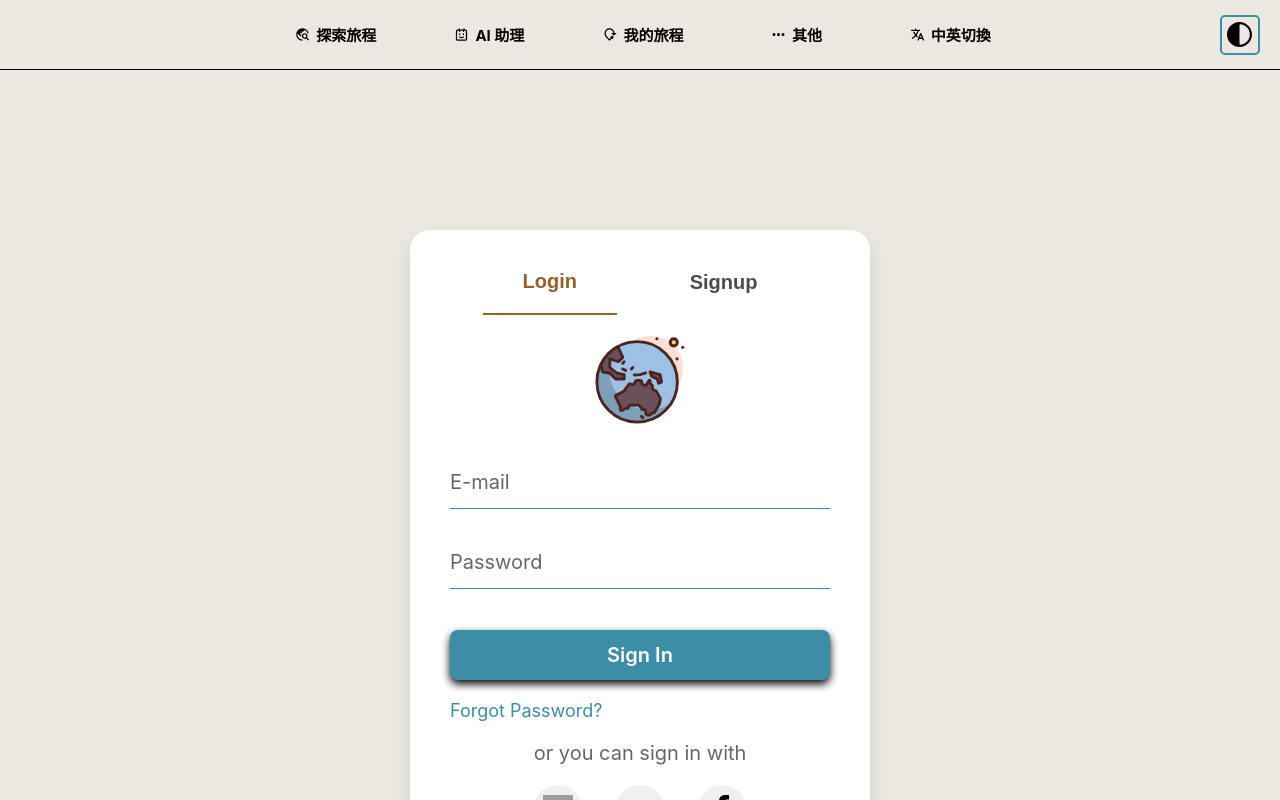
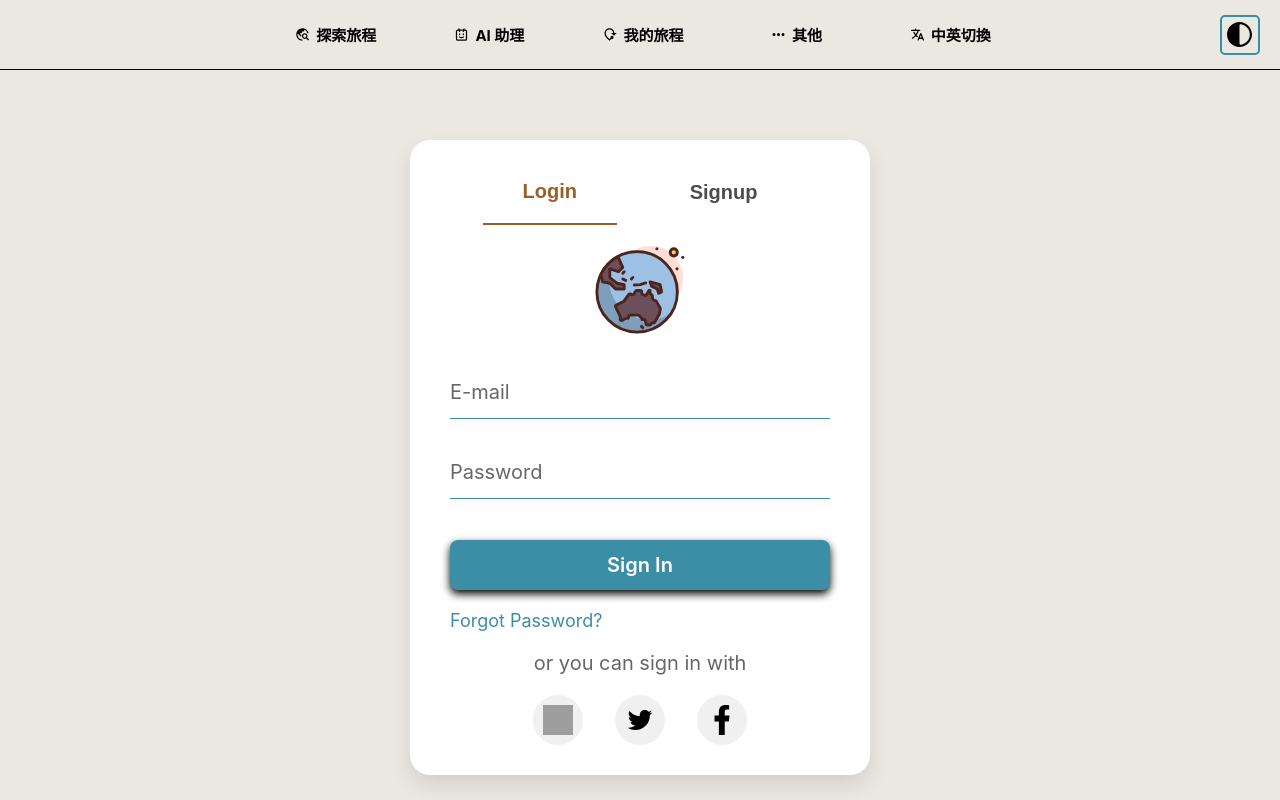
Before and after one commit to 112-2-SDM-G4/TripBuddy, a React (Create React App) app in the folder frontend/: page /login in a window 1280 px wide. Built offline with nearby package versions, Linux system fonts and the light colour scheme; grey boxes are pictures that could not be loaded.

Commit message:
[TAS-31] Update Login page 1. 修復bcrypt套件問題 2. 調整版面

```diff
--- a/frontend/package.json
+++ b/frontend/package.json
@@ -2,6 +2,9 @@
   "name": "frontend",
   "version": "0.1.0",
   "private": true,
+  "browser": {
+    "crypto": false
+  },
   "dependencies": {
     "@dnd-kit/core": "^6.1.0",
     "@dnd-kit/sortable": "^8.0.0",
@@ -11,6 +14,7 @@
     "@testing-library/user-event": "^13.5.0",
     "bcryptjs": "^2.4.3",
     "crypto": "^1.0.1",
+    "crypto-browserify": "^3.12.0",
     "react": "^18.2.0",
     "react-dom": "^18.2.0",
     "react-icons": "^5.0.1",
--- a/frontend/src/page/Login.jsx
+++ b/frontend/src/page/Login.jsx
@@ -58,7 +58,7 @@ const LoginForm = () => {
                     body: JSON.stringify({ email })
                 });
                 if (!response.ok) {
-                    throw new Error('User not exists. Please try again or register it.');
+                    throw new Error('User not exists. Please try again or register.');
                 }
                 const data = await response.json();
                 setSalt(data.salt);
--- a/frontend/src/page/Login.module.css
+++ b/frontend/src/page/Login.module.css
@@ -4,7 +4,7 @@
     flex-direction: column;
     width: 100vw;
     align-items: center;
-    padding-top: 5rem;
+    padding-top: 0.5rem;
 }
 
 .loginContainer {
```
Also changed, not shown: 1 other file (tests, documents, lock files or other folders).
